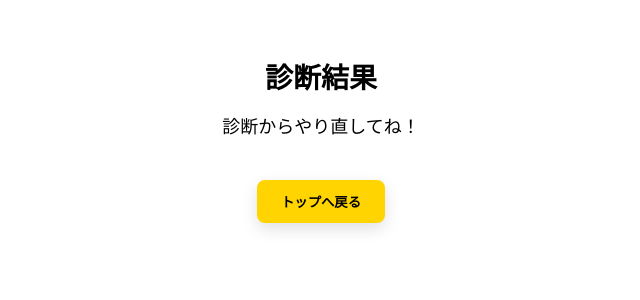
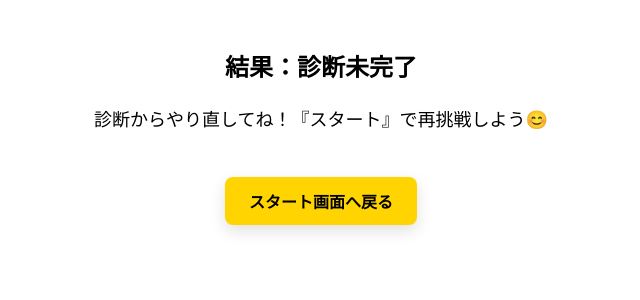
Before and after one commit to Chappy-Sally/lboss-app, a React (Vite) app in the folder frontend/: page /result in a window 1280 px wide. Shown: the top 300 px of the page, without its empty margins (319-959 px from the left). Built offline with nearby package versions, Linux system fonts and the light colour scheme.

Commit message:
Update Result.jsx

```diff
--- a/frontend/src/pages/Result.jsx
+++ b/frontend/src/pages/Result.jsx
@@ -7,40 +7,54 @@ export default function Result() {
   const answer = state?.answer ?? "unknown";
 
   const messageMap = {
-    fear:   "ラスボスは『不安』。安心スイッチをONにしよう！",
-    anger:  "ラスボスは『怒り』。深呼吸でクールダウン💨",
-    sadness:"ラスボスは『悲しみ』。やさしく自分にハグ🤗",
-    unknown:"診断からやり直してね！"
+    fear:
+      "ラスボスは『不安』。安心スイッチON！ 3回深呼吸して『今ここは安全』と宣言しよう。",
+    anger:
+      "ラスボスは『怒り』。深呼吸でクールダウン。手を胸に当てて『私は大丈夫』と優しく声かけ。",
+    sad:
+      "ラスボスは『悲しみ』。自分に優しく。温かい飲み物とふわふわ毛布で心を包もう。",
+    doubt:
+      "ラスボスは『自己不信』。小さく一歩！ 1分だけやってみる→できたら自信+1✨",
+    unknown:
+      "診断からやり直してね！『スタート』で再挑戦しよう😊",
+  };
+
+  const titleMap = {
+    fear: "不安ラスボス",
+    anger: "怒りラスボス",
+    sad: "悲しみラスボス",
+    doubt: "自己不信ラスボス",
+    unknown: "診断未完了",
   };
 
   return (
     <main
       style={{
         fontFamily: "system-ui, sans-serif",
+        maxWidth: 720,
+        margin: "48px auto",
+        padding: "0 16px",
         textAlign: "center",
-        padding: "48px 20px"
       }}
     >
-      <h2 style={{ fontSize: 28, margin: 0 }}>診断結果</h2>
-
-      <p style={{ marginTop: 16, fontSize: 18 }}>
-        {messageMap[answer]}
-      </p>
+      <h2>結果：{titleMap[answer]}</h2>
+      <p style={{ fontSize: 18, lineHeight: 1.8 }}>{messageMap[answer]}</p>
 
       <button
         onClick={() => nav("/")}
         style={{
           marginTop: 24,
           padding: "12px 24px",
+          borderRadius: 8,
           border: 0,
-          borderRadius: 8,
           background: "#ffd400",
-          fontWeight: 800,
+          fontSize: 16,
+          fontWeight: 700,
           cursor: "pointer",
-          boxShadow: "0 6px 16px rgba(0,0,0,.12)"
+          boxShadow: "0 6px 16px rgba(0,0,0,.12)",
         }}
       >
-        トップへ戻る
+        スタート画面へ戻る
       </button>
     </main>
   );
```
